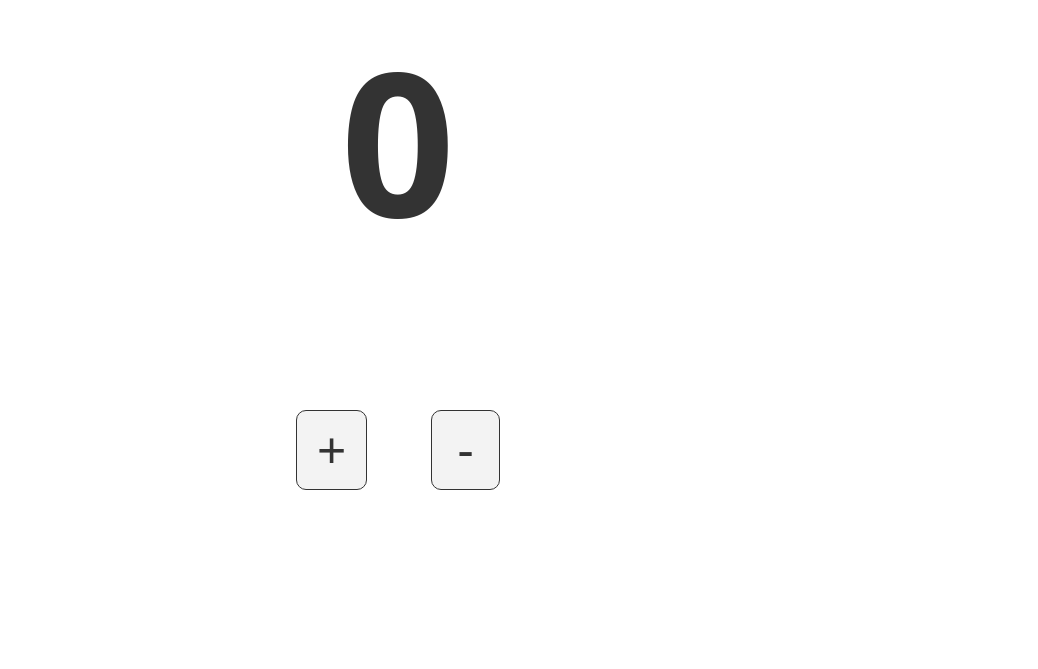
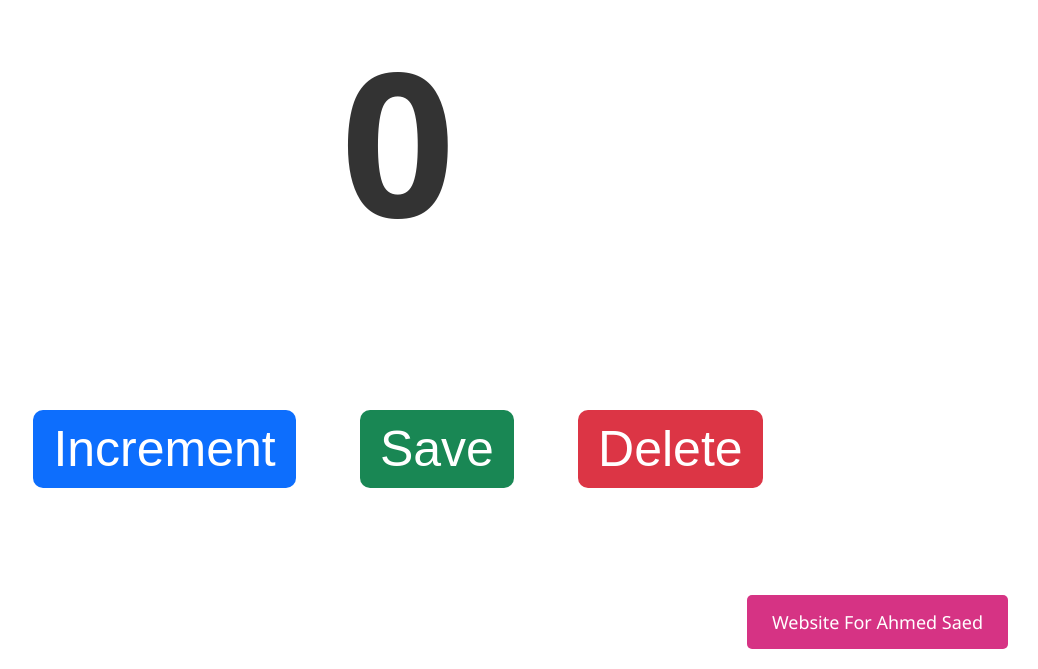
Before and after one commit to ahmed2008saed/JS, a plain HTML site: page index.html in a window 1280 px wide. Shown: the part 131-800 px from the top of the page, without its empty margins (242-1280 px from the left). Drawn offline with Linux system fonts and the light colour scheme.

Commit message:
Add files via upload

```diff
--- a/index.html
+++ b/index.html
@@ -6,10 +6,18 @@
     <meta http-equiv="X-UA-Compatible" content="IE=edge">
     <meta name="viewport" content="width=device-width, initial-scale=1.0">
     <link rel="stylesheet" href="style.css">
-    <title>Ahmed</title>
+    <title id="title">Ahmed</title>
 </head>
 
 <body>
+    <h1 id="count-el">0</h1>
+    <button id="increment-btn" onclick="increment()">Increment</button>
+    <button id="save-btn" onclick="save()">Save</button>
+    <button id="delete-btn" onclick="deletes()">Delete</button>
+    <p id="save-el"></p>
+
+    <a target="_blank" href="http://ahmedsaed.ml">Website For Ahmed Saed</a>
+
     <script src="main.js"></script>
 </body>
 
--- a/main.js
+++ b/main.js
@@ -1,19 +1,22 @@
-let num = 0
-    , html = `
-            <h1 id="demo">0</h1>
-            <button onclick="ahmed()">+</button>
-            <button onclick="mody()">-</button>`;
+let count = 0
+    , saveEl = document.getElementById("save-el")
+    , countEl = document.getElementById("count-el")
+    , deleteeEl = document.getElementById("delete-btn")
+    ;
 
+function increment() {
+    count += 1;
+    countEl.textContent = count;
+}
 
+function save() {
+    let countStr = count + " - "
+    saveEl.textContent += countStr
+    countEl.textContent = 0
+}
 
-document.write(html);
-
-
-function ahmed() {
-    if (num > 20) return;
-    document.getElementById("demo").innerHTML = num++;
+function deletes() {
+    let countStr = " "
+    deleteeEl.textContent += countStr
+    saveEl.textContent = " "
 }
-function mody() {
-    if (num < 0) return;
-    document.getElementById("demo").innerHTML = num--;
-}
--- a/style.css
+++ b/style.css
@@ -11,9 +11,6 @@ h1 {
 }
 
 button {
-    border: 1px solid #333;
-    background-color: #f3f3f3;
-    color: #333;
     font-size: 50px;
     margin-right: 30px;
     margin-left: 30px;
@@ -30,14 +27,87 @@ button {
     -o-transition: .3s;
 }
 
-button:hover {
-    background-color: #eee;
+@media (max-width: 767px) {
+    h1 {
+        font-size: 150px;
+    }
+
+    button {
+        margin-bottom: 20px;
+        font-size: 30px;
+    }
 }
 
-button:active {
-    background-color: #e7e7e7;
+#increment-btn {
+    background-color: #0d6efd;
+    color: white;
+    border: none;
 }
 
-button:last-of-type {
-    padding: 10px 25px;
+#increment-btn:hover {
+    background-color: #0c5bd1;
 }
+
+#save-btn {
+    background-color: #198754;
+    color: white;
+    border: none;
+}
+
+#save-btn:hover {
+    background-color: #14a561;
+}
+
+#delete-btn {
+    background-color: #dc3545;
+    color: white;
+    border: none;
+}
+
+#delete-btn:hover {
+    background-color: #b31929;
+}
+
+p {
+    margin-top: 50px;
+    color: #333;
+}
+
+a {
+    position: fixed;
+    bottom: 20px;
+    right: 30px;
+    z-index: 99;
+    border: none;
+    outline: none;
+    background-color: #d63384;
+    color: white;
+    cursor: pointer;
+    padding: 15px 25px;
+    font-size: 18px;
+    border-radius: 5px;
+    text-decoration: none;
+    -webkit-border-radius: 5px;
+    -moz-border-radius: 5px;
+    -ms-border-radius: 5px;
+    -o-border-radius: 5px;
+    transition: .3s;
+    -webkit-transition: .3s;
+    -moz-transition: .3s;
+    -ms-transition: .3s;
+    -o-transition: .3s;
+}
+
+a:hover {
+    background-color: #b3226a;
+}
+
+@media (max-width: 767px) {
+    p {
+        margin-top: 20px;
+    }
+
+    a {
+        display: none;
+    }
+}
```
